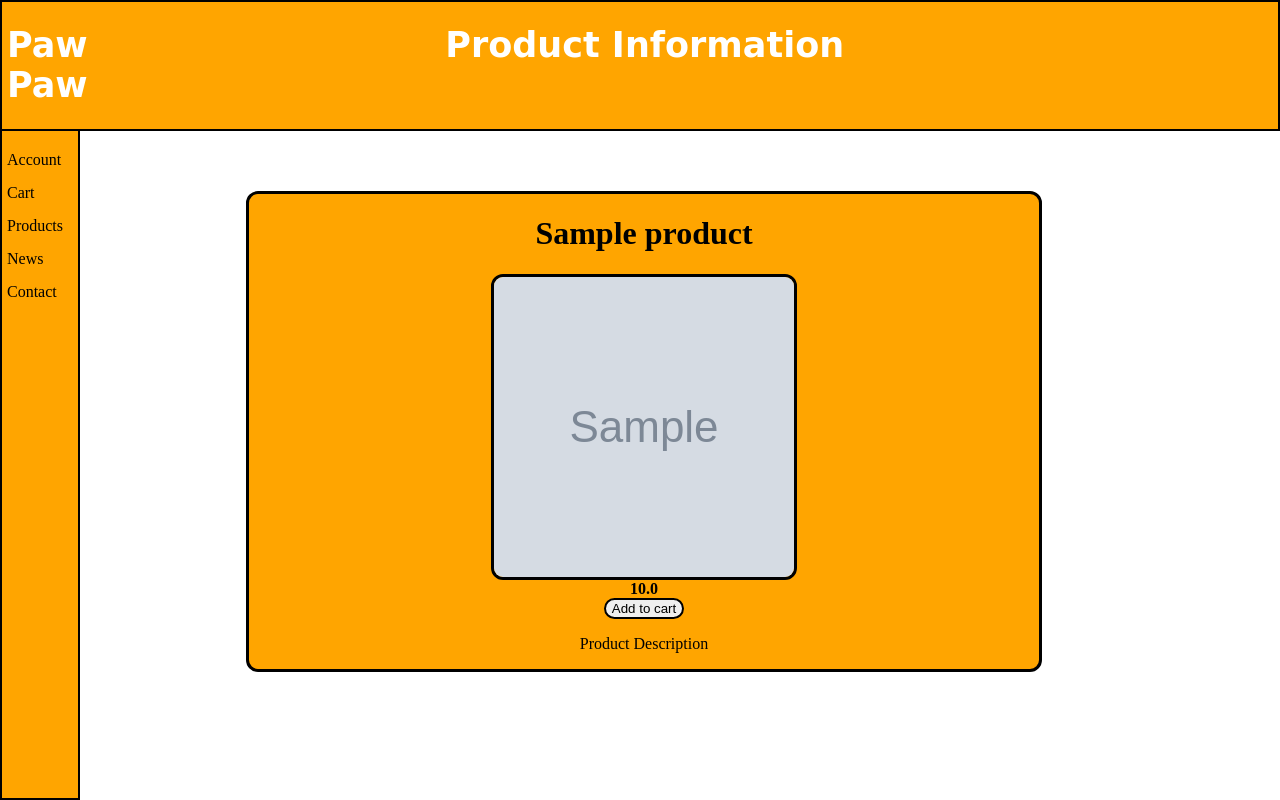
After one commit to Pythonic2023/pawpaw, a Django app: page /cart/product/productview/1/ in a window 1280 px wide. The commit adds this page. Run offline with Django 5.2, Linux system fonts and the light colour scheme; tables that the repository leaves empty hold one stand-in row (values such as "Sample post"); grey boxes marked "Sample" are stand-in pictures; parts of the project's set-up code (start-up, migrations or seed data) failed here and were passed over.

Commit message:
Added productview which loads a productview template and displays the product name, picture and soon a description along with a now non-functional button to add to the cart.

```diff
--- /dev/null
+++ b/pawpawapp/static/css/productview.css
@@ -0,0 +1,28 @@
+.flex-container {
+    display: flex;
+    flex-direction: column;
+    width: 70%;
+    border: 3px solid black;
+    border-radius: 12px;
+    background-color: orange;
+    align-items: center;
+}
+
+#product-content {
+    display: flex;
+    flex-direction: column;
+    align-items: center;
+}
+
+#product-content > img {
+    justify-content: left;
+    border: 3px solid black;
+    border-radius: 12px;
+    width: 300px;
+    height: 300px;
+}
+
+#add-cart {
+    border: 2px solid black;
+    border-radius: 12px;
+}
--- a/pawpawapp/templates/products.html
+++ b/pawpawapp/templates/products.html
@@ -15,7 +15,7 @@
                     {% else %}
                         <img src="{% static 'images/noimage.jpg' %}">
                     {% endif %}
-                    {{ product }}
+                    <a href="{% url 'productview' pk=product.pk %}">{{ product.product_name }} {{ product.product_price }}</a>
                 </div>
         {% endfor %}
     </div>
--- /dev/null
+++ b/pawpawapp/templates/productview.html
@@ -0,0 +1,23 @@
+{% extends 'base.html' %}
+{% load static %}
+
+{% block pagetitle %}
+    <h1>Product Information</h1>
+{% endblock %}
+
+{% block content %}
+<link rel="stylesheet" href="{% static 'css/productview.css' %}">
+    <div class="flex-container">
+        <div id="product-content">
+        <h1>{{ product.product_name }}</h1>
+        {% if product.image %}
+            <img src="{{ product.image.url }}" alt="{{ product.name }}">
+        {% else %}
+            <img src="{% static 'images/noimage.jpg' %}">
+        {% endif %}
+        <strong>{{ product.product_price }}</strong>
+        <button id="add-cart">Add to cart</button>
+        <p>Product Description</p>
+        </div>
+    </div>
+{% endblock %}
--- a/pawpawapp/urls.py
+++ b/pawpawapp/urls.py
@@ -15,6 +15,7 @@ urlpatterns = [
     path("error/", views.site_error, name="site_error"),
     path("cart/payment/", views.payment, name="payment"),
     path("cart/payment/paymentcomplete", views.payment_complete, name="paymentcomplete"),
+    path("cart/product/productview/<int:pk>/", views.productview, name="productview")
 ]
 
 if settings.DEBUG:
--- a/pawpawapp/views.py
+++ b/pawpawapp/views.py
@@ -1,4 +1,4 @@
-from django.shortcuts import HttpResponse
+from django.shortcuts import HttpResponse, get_object_or_404
 from django.shortcuts import render
 from .forms import SignUpForm, PaymentForm
 from django.contrib.auth.models import User
@@ -64,6 +64,14 @@ def products(request):
         'product_list': product_list,
     }
     return render(request, "products.html", context)
+
+
+def productview(request, pk):
+    product_object = get_object_or_404(Products, pk=pk)
+    context = {
+        'product': product_object,
+    }
+    return render(request, "productview.html", context)
 
 
 def news(request):
```
